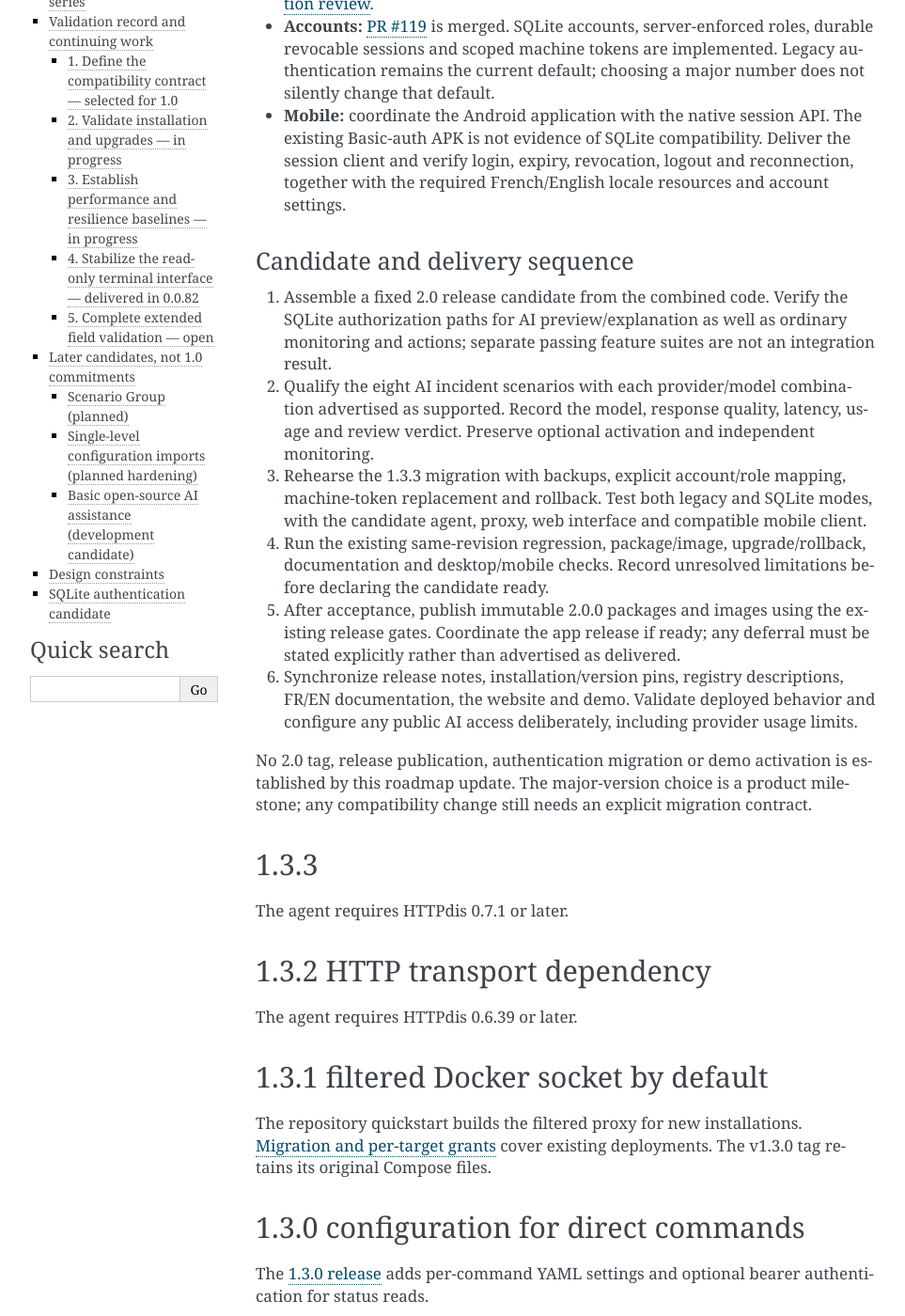
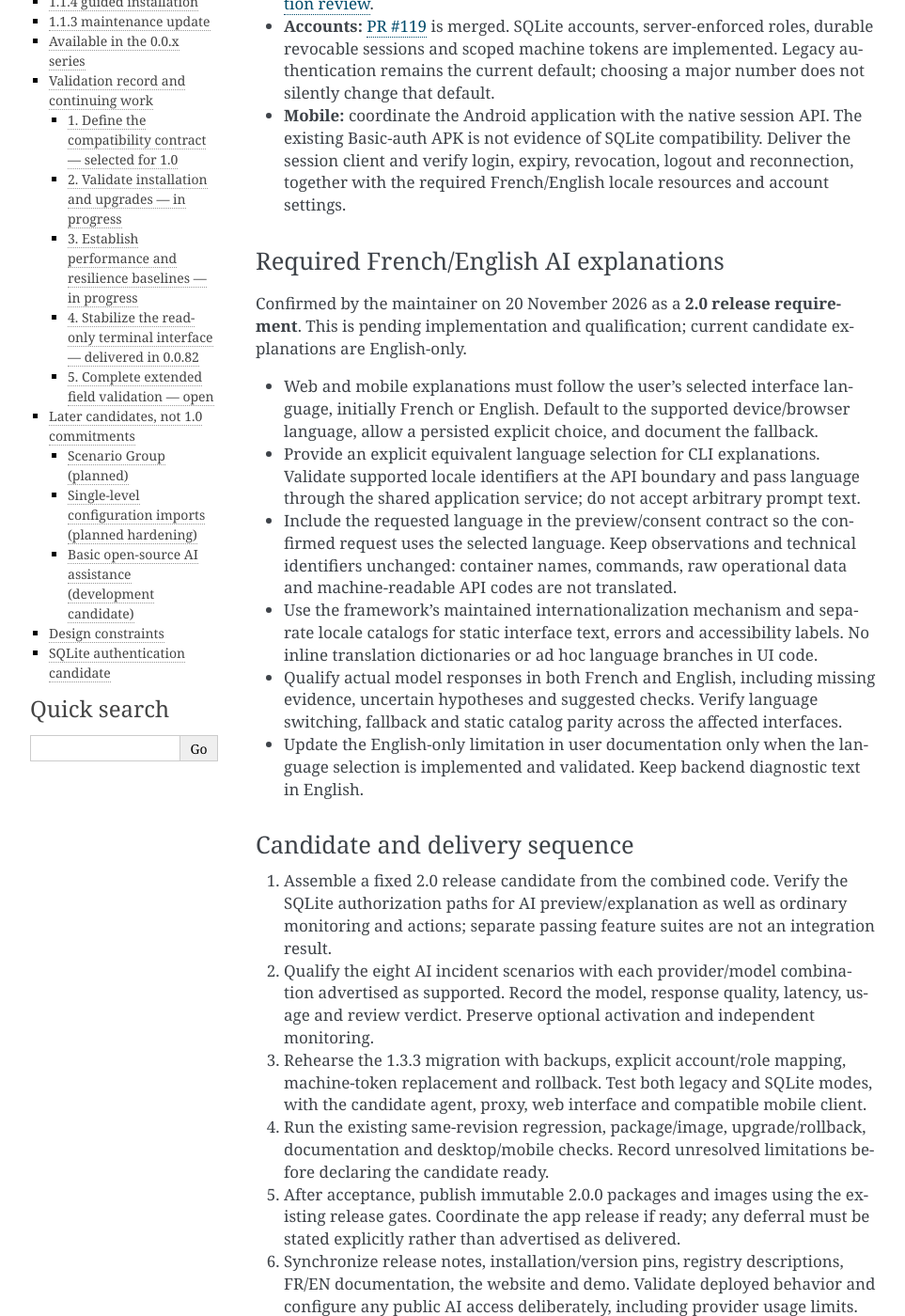
Before and after one commit to decryptus/monit-docker, a Sphinx documentation site: the page built from docs/roadmap.md, in a window 1280 px wide and 1400 px high, scrolled down 647 px. Shown: the whole window at 94% size, without its empty margins (148-1111 px from the left). Built offline with Sphinx 7.4.7, drawn with Linux system fonts in a browser that asks for light colours; some of the changed text lies outside the part shown.

Commit message:
docs: require French and English AI explanations for 2.0

```diff
--- a/docs/roadmap.md
+++ b/docs/roadmap.md
@@ -30,6 +30,31 @@ This records the release direction; stable packages and images remain **1.3.3**.
   The existing Basic-auth APK is not evidence of SQLite compatibility. Deliver
   the session client and verify login, expiry, revocation, logout and reconnection,
   together with the required French/English locale resources and account settings.
+
+### Required French/English AI explanations
+
+Confirmed by the maintainer on 20 November 2026 as a **2.0 release requirement**.
+This is pending implementation and qualification; current candidate explanations
+are English-only.
+
+- Web and mobile explanations must follow the user's selected interface language,
+  initially French or English. Default to the supported device/browser language,
+  allow a persisted explicit choice, and document the fallback.
+- Provide an explicit equivalent language selection for CLI explanations.
+  Validate supported locale identifiers at the API boundary and pass language
+  through the shared application service; do not accept arbitrary prompt text.
+- Include the requested language in the preview/consent contract so the confirmed
+  request uses the selected language. Keep observations and technical identifiers
+  unchanged: container names, commands, raw operational data and machine-readable
+  API codes are not translated.
+- Use the framework's maintained internationalization mechanism and separate
+  locale catalogs for static interface text, errors and accessibility labels.
+  No inline translation dictionaries or ad hoc language branches in UI code.
+- Qualify actual model responses in both French and English, including missing
+  evidence, uncertain hypotheses and suggested checks. Verify language switching,
+  fallback and static catalog parity across the affected interfaces.
+- Update the English-only limitation in user documentation only when the language
+  selection is implemented and validated. Keep backend diagnostic text in English.
 
 ### Candidate and delivery sequence
 
```
